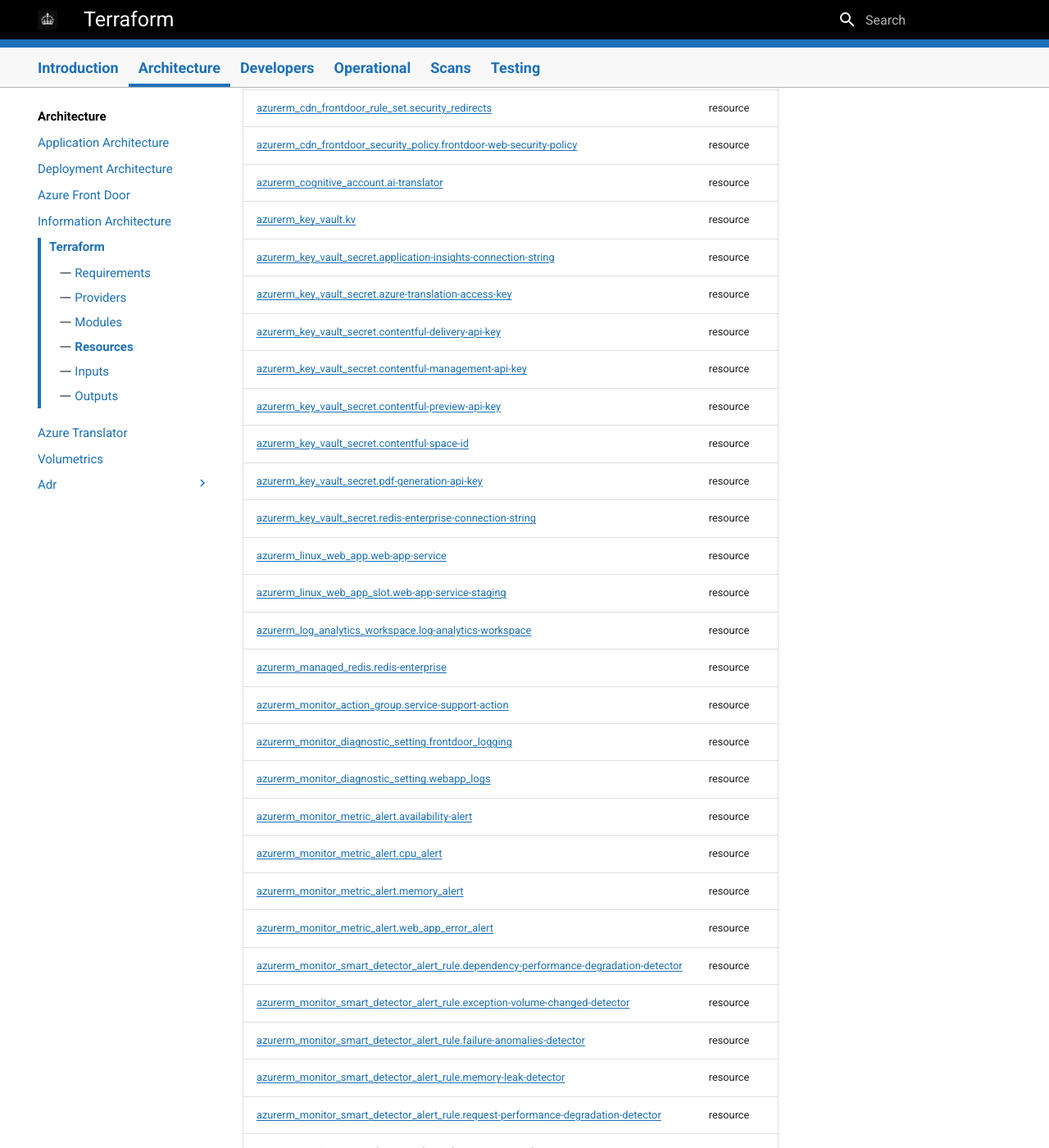
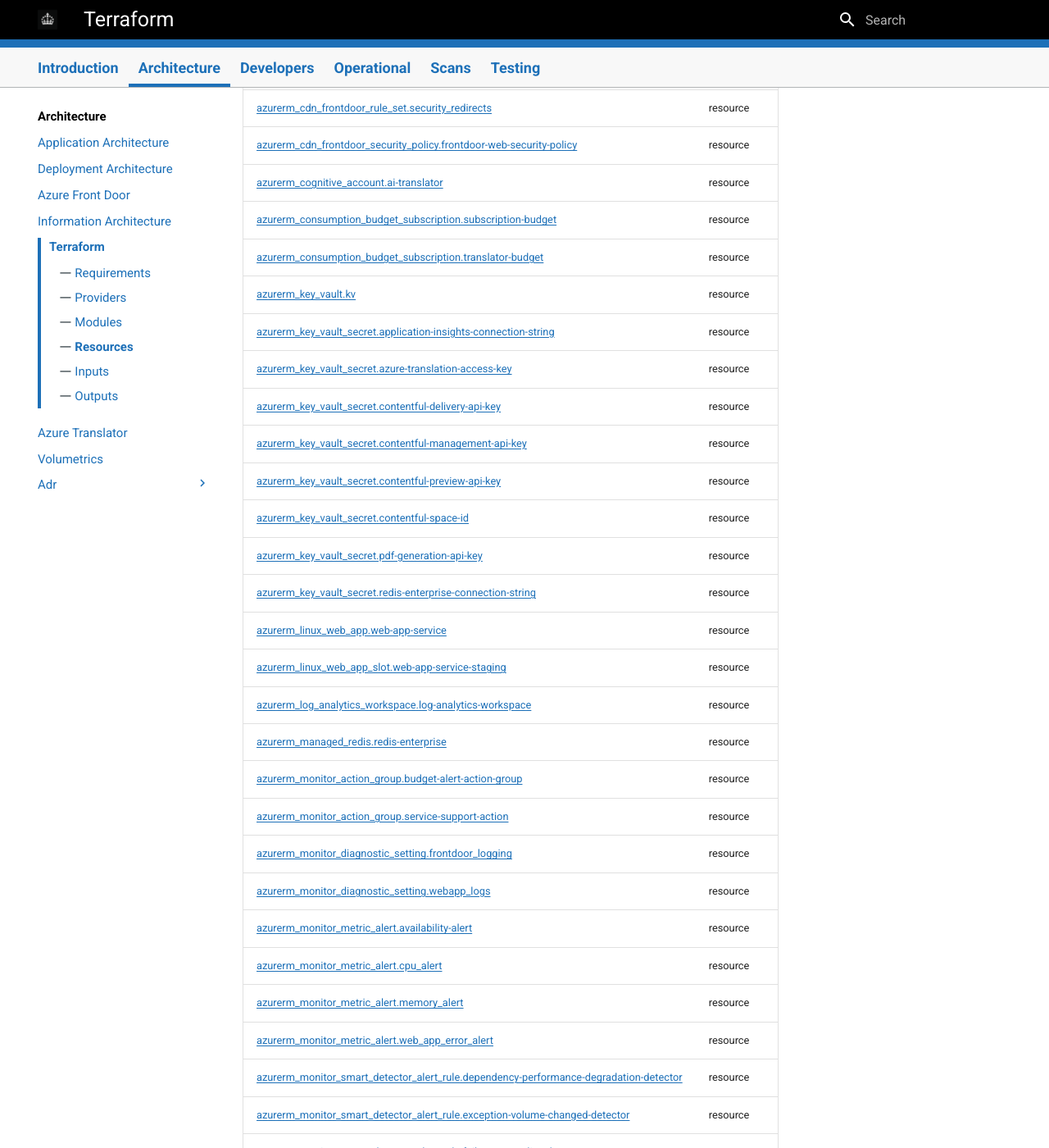
Before and after one commit to DFE-Digital/care-leavers, an MkDocs documentation site: the page built from docs/architecture/Terraform.md, in a window 1280 px wide and 1400 px high, scrolled down 1388 px. Shown: the whole window at 82% size. Built offline with MkDocs 1.6.1 and Material for MkDocs 9.7.7, drawn with Linux system fonts in a browser that asks for light colours; some of the changed text lies outside the part shown.

Commit message:
Update documentation

```diff
--- a/docs/architecture/Terraform.md
+++ b/docs/architecture/Terraform.md
@@ -35,6 +35,8 @@ No modules.
 | [azurerm_cdn_frontdoor_rule_set.security_redirects](https://registry.terraform.io/providers/hashicorp/azurerm/latest/docs/resources/cdn_frontdoor_rule_set) | resource |
 | [azurerm_cdn_frontdoor_security_policy.frontdoor-web-security-policy](https://registry.terraform.io/providers/hashicorp/azurerm/latest/docs/resources/cdn_frontdoor_security_policy) | resource |
 | [azurerm_cognitive_account.ai-translator](https://registry.terraform.io/providers/hashicorp/azurerm/latest/docs/resources/cognitive_account) | resource |
+| [azurerm_consumption_budget_subscription.subscription-budget](https://registry.terraform.io/providers/hashicorp/azurerm/latest/docs/resources/consumption_budget_subscription) | resource |
+| [azurerm_consumption_budget_subscription.translator-budget](https://registry.terraform.io/providers/hashicorp/azurerm/latest/docs/resources/consumption_budget_subscription) | resource |
 | [azurerm_key_vault.kv](https://registry.terraform.io/providers/hashicorp/azurerm/latest/docs/resources/key_vault) | resource |
 | [azurerm_key_vault_secret.application-insights-connection-string](https://registry.terraform.io/providers/hashicorp/azurerm/latest/docs/resources/key_vault_secret) | resource |
 | [azurerm_key_vault_secret.azure-translation-access-key](https://registry.terraform.io/providers/hashicorp/azurerm/latest/docs/resources/key_vault_secret) | resource |
@@ -48,6 +50,7 @@ No modules.
 | [azurerm_linux_web_app_slot.web-app-service-staging](https://registry.terraform.io/providers/hashicorp/azurerm/latest/docs/resources/linux_web_app_slot) | resource |
 | [azurerm_log_analytics_workspace.log-analytics-workspace](https://registry.terraform.io/providers/hashicorp/azurerm/latest/docs/resources/log_analytics_workspace) | resource |
 | [azurerm_managed_redis.redis-enterprise](https://registry.terraform.io/providers/hashicorp/azurerm/latest/docs/resources/managed_redis) | resource |
+| [azurerm_monitor_action_group.budget-alert-action-group](https://registry.terraform.io/providers/hashicorp/azurerm/latest/docs/resources/monitor_action_group) | resource |
 | [azurerm_monitor_action_group.service-support-action](https://registry.terraform.io/providers/hashicorp/azurerm/latest/docs/resources/monitor_action_group) | resource |
 | [azurerm_monitor_diagnostic_setting.frontdoor_logging](https://registry.terraform.io/providers/hashicorp/azurerm/latest/docs/resources/monitor_diagnostic_setting) | resource |
 | [azurerm_monitor_diagnostic_setting.webapp_logs](https://registry.terraform.io/providers/hashicorp/azurerm/latest/docs/resources/monitor_diagnostic_setting) | resource |
@@ -76,6 +79,7 @@ No modules.
 | [azurerm_role_definition.kv_admin](https://registry.terraform.io/providers/hashicorp/azurerm/latest/docs/data-sources/role_definition) | data source |
 | [azurerm_role_definition.kv_secrets_officer](https://registry.terraform.io/providers/hashicorp/azurerm/latest/docs/data-sources/role_definition) | data source |
 | [azurerm_role_definition.kv_secrets_user](https://registry.terraform.io/providers/hashicorp/azurerm/latest/docs/data-sources/role_definition) | data source |
+| [azurerm_subscription.current](https://registry.terraform.io/providers/hashicorp/azurerm/latest/docs/data-sources/subscription) | data source |
 
 ## Inputs
 
```
Also changed, not shown: other parts of docs/architecture/Terraform.md (+4 -1 lines), 1 other file.
